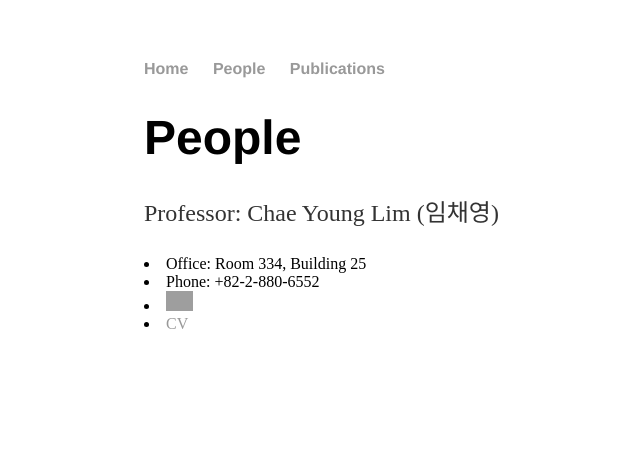
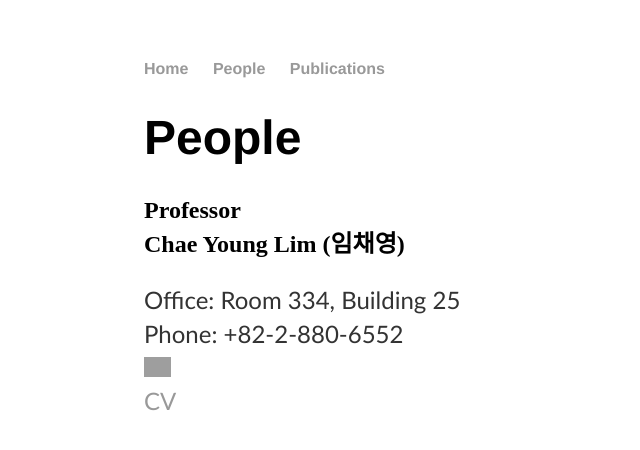
Before and after one commit to starestar/limcstat.github.io, a Jekyll site: the page built from people/index.html, in a window 1280 px wide. Shown: the top 450 px of the page, without its empty margins (48-688 px from the left). Built offline with Jekyll 4.4.1, drawn with Linux system fonts in a browser that asks for light colours; grey boxes are pictures that could not be loaded.

Commit message:
Update index.html

```diff
--- a/people/index.html
+++ b/people/index.html
@@ -7,18 +7,16 @@ title: People
 
 	<h1> People <br>  </h1>
 
-	<p>
-		Professor: Chae Young Lim  (임채영)
-		</p>
-	</tr>
-	<tr>
-		<td class="content">
-			<li> Office: Room 334, Building 25</li>
-			<li> Phone: +82-2-880-6552</li>
-			<li> <img src="./lim_files/email.jpg" height="20"> </li>
-            <li> <a href="./lim_files/cv_lim_chaeyoung.pdf" target="_blank">CV</a> </li>
-		</td>
-	</tr>
+	<h2> Professor<br> Chae Young Lim  (임채영) <br></h2>
+
+	<p style="font-family:Trebuchet MS; font-size=200%" >
+		Office: Room 334, Building 25<br>
+		Phone: +82-2-880-6552<br>
+		<img src="/lim_files/email.jpg" height="20"> <br>
+                <a href="/lim_files/cv_lim_chaeyoung.pdf" target="_blank">CV</a> <br>
+	</p>
+
+
 
 
 
```
